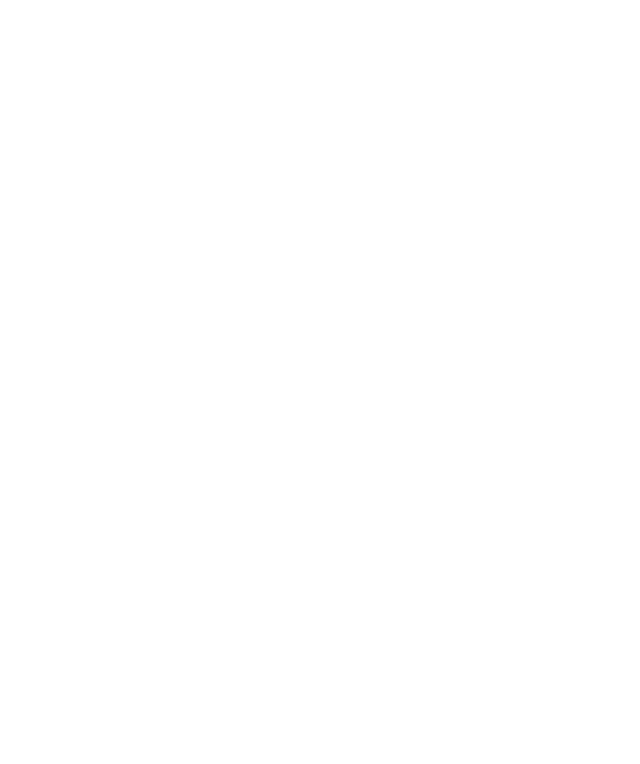
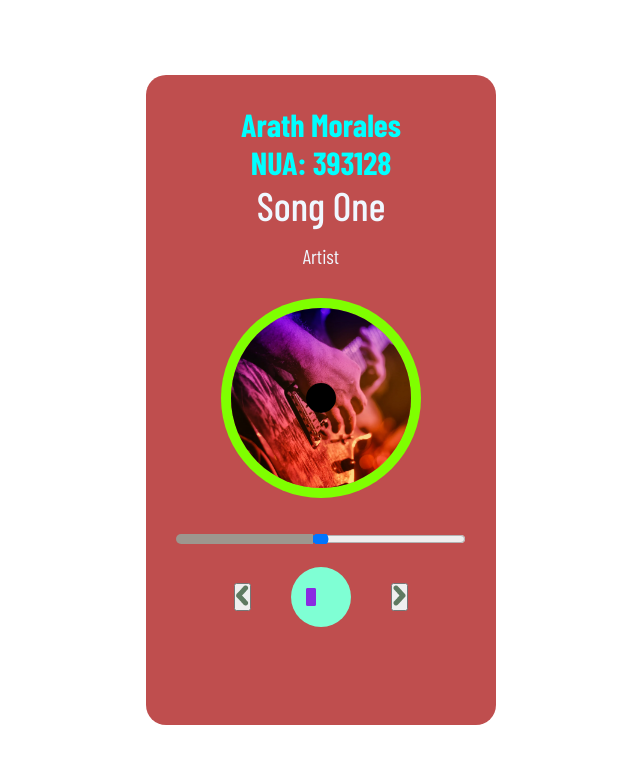
Before and after one commit to IkariKenshi/2InicioGit, a plain HTML site: page index.html in a window 1280 px wide. Shown: the whole page, without its empty margins (319-959 px from the left). Drawn offline with nearby package versions, Linux system fonts and the light colour scheme; a web font is replaced by a local one.

Commit message:
Repro css

```diff
--- /dev/null
+++ b/css/mp3player.css
@@ -0,0 +1,138 @@
+*{
+    margin: 0;
+    padding: 0;
+    box-sizing: border-box;
+}
+
+body{
+    font-family: 'Barlow Condensed', sans-serif;
+    width: 100%;
+    height: 100vh;
+    display: flex;
+    justify-content: center;
+    align-items: center;
+}
+
+.music-player{
+    width: 350px;
+    height: 650px;
+    background-color: rgba(176, 34, 34, 0.8);
+    border-radius: 20px;
+    box-shadow: 0 40px 100px rgba(255, 255, 255, 0.1);
+    padding: 30px;
+    color: chartreuse;
+    overflow: hidden;
+}
+
+h1{
+    text-align: center;
+    color: aqua;
+}
+
+.music-name, .artist-name{
+    text-align: center;
+    text-transform: capitalize;
+    color: aliceblue;
+}
+
+.music-name{
+    font-size: 40px;
+    font-weight: 500;
+    margin-bottom: 15px;
+}
+
+.artist-name {
+    font-size: 20px;
+}
+
+.disk {
+    position: relative;
+    display: block;
+    margin: 40px auto;
+    width: 180px;
+    height: 180px;
+    border-radius: 50%;
+    background-image: url('../images/cover\ 1.png');
+    background-size: cover;
+    box-shadow: 0 0 0 10px;
+    animation: rotate 20s linear infinite;
+    animation-play-state: paused;
+}
+
+.disk.play {
+    animation-play-state: running;
+
+}
+
+.disk::before{
+    content: '';
+    position: absolute;
+    top: 50%;
+    left: 50%;
+    transform: translate(-50%, -50%);
+    width: 30px;
+    height: 30px;
+    border-radius: 50%;
+    background-color: black;
+}
+
+.song-slider{
+    width: 100%;
+    position: relative;
+}
+
+.seek-bar{
+    width: 100%;
+    height: 10px;
+    border-radius: 10px;
+    background-color: rgb(0, 0, 255);
+    overflow: hidden;
+    cursor: pointer;
+}
+
+.seek-bar::-webkit-slider-thumb{
+    width: 2px;
+    height: 20px;
+    box-shadow: -400px 0 0 400px;
+}
+
+.current-time, .song-duration {
+    font-size: 14px;
+}
+
+.song-duration {
+    position: absolute;
+    right: 0;
+}
+
+.controls {
+    width: 60%;
+    display: flex;
+    justify-content: space-between;
+    align-items: center;
+    margin: auto;
+    margin-top: 20px;
+}
+
+.play-btn {
+    position: relative;
+    width: 60px;
+    height: 60px;
+    border-radius: 50%;
+    background-color: aquamarine;
+    cursor: pointer;
+    border: none;
+}
+
+.play-btn span{
+    position: absolute;
+    top: 50%;
+    left: 25%;
+    transform: translateY(-50%);
+    width: 10px;
+    height: 30%;
+    border-radius: 2px;
+    background-color: blueviolet;
+    transition: 0.5s;
+    clip-path: polygon(0 0, 100% 0, 100% 100% 0 100%);
+}
--- a/index.html
+++ b/index.html
@@ -4,9 +4,41 @@
     <meta charset="UTF-8">
     <meta http-equiv="X-UA-Compatible" content="IE=edge">
     <meta name="viewport" content="width=device-width, initial-scale=1.0">
-    <title>Parkour</title>
+    <title>MP3</title>
+    <link rel="preconnect" href="https://fonts.googleapis.com">
+<link rel="preconnect" href="https://fonts.gstatic.com" crossorigin>
+<link href="https://fonts.googleapis.com/css2?family=Barlow+Condensed:ital,wght@0,100;0,200;0,300;0,400;0,500;0,600;0,700;0,800;0,900;1,100;1,200;1,300;1,400;1,500;1,600;1,700;1,800;1,900&display=swap" rel="stylesheet">
+<link rel="stylesheet" href="./css/mp3player.css">
 </head>
 <body>
+    <audio src="audio"></audio>
+    <div class="music-player">
+        <h1>Arath Morales</h1>
+        <h1>NUA: 393128</h1>
+        <h2 class="music-name">Song One</h2>
+        <p class="artist-name">Artist</p>
 
+        <div class="disk"></div>
+            <div class="song-slider">
+                <input type="range" min="0" class="seek-bar">
+                <span class="current-time"></span>
+                <span class="song-duration"></span>
+
+        </div>
+        <div class="controls">
+            <button class="btn backward-btn">
+                <img src="/images/pre.png">
+            </button>
+            <button class="play-btn pause">
+                <span></span>
+                <span></span>
+            </button>
+            <button class="btn forward-btn">
+                <img src="/images/nxt.png">
+            </button>
+        </div>
+    </div>
+    <script src="/js/data.js"></script>
+    <script src="/js/app.js"></script>
 </body>
 </html>
```
Also changed, not shown: images/cover 1.png (added), images/cover 2.png (added), images/cover 3.png (added), images/cover 4.png (added), images/cover 5.png (added), images/nxt.png (added), images/pre.png (added), 5 other files.
